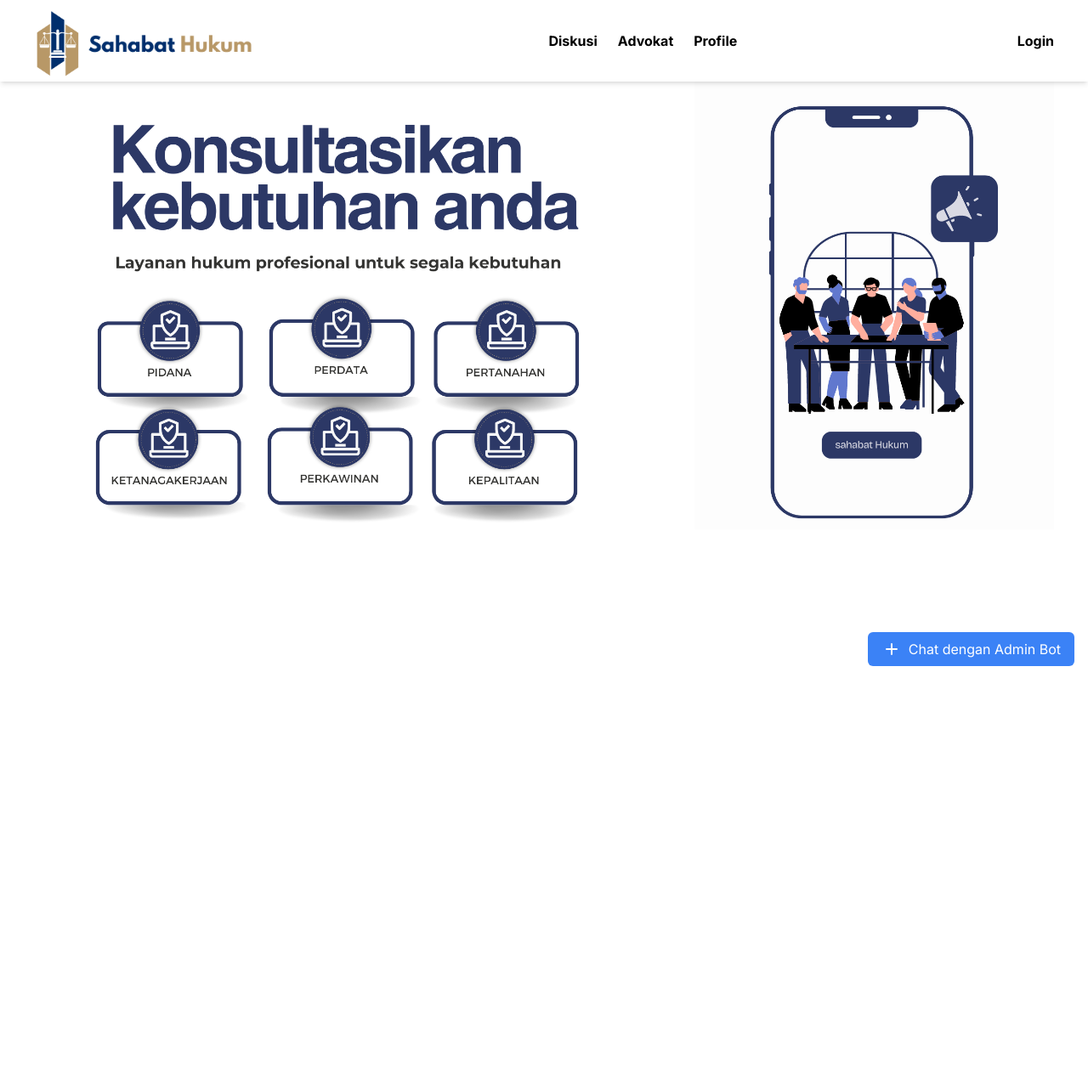
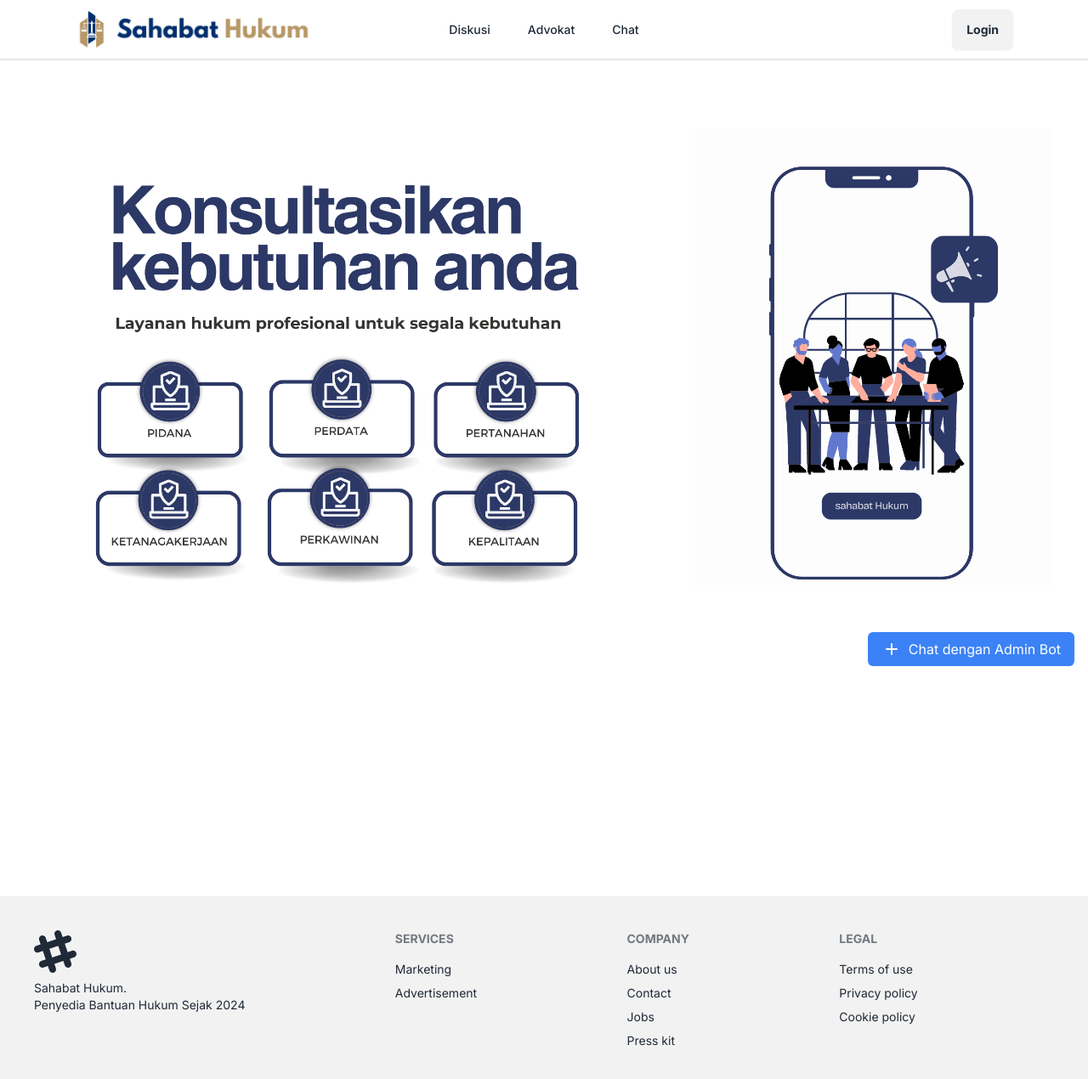
Before and after one commit to sahabat-hukum/app, a Next.js app in the folder our-web/: page / in a window 1280 px wide. Shown: the top 1270 px of the page at 85% size. Before the commit the page ends 800 px from the top, so only its background shows below. Built offline with nearby package versions, Linux system fonts and the light colour scheme.

Commit message:
feat: create footer and fix navbar

```diff
--- a/our-web/package.json
+++ b/our-web/package.json
@@ -27,6 +27,7 @@
     "zod": "^3.23.8"
   },
   "devDependencies": {
+    "daisyui": "^4.11.1",
     "eslint": "^8",
     "eslint-config-next": "14.2.3",
     "postcss": "^8",
--- a/our-web/src/app/advokat/[id]/page.jsx
+++ b/our-web/src/app/advokat/[id]/page.jsx
@@ -7,10 +7,6 @@
   const advokat = await Advocate.getAdvocateById(params.id);
   return (
     <>
-      <div className="pt-20">
-        <Navbar />
-      </div>
-
       <div>
         <div className=" h-screen w-full mt-10  justify-center flex px-36 ">
           <div className=" ">
--- a/our-web/src/app/advokat/page.jsx
+++ b/our-web/src/app/advokat/page.jsx
@@ -30,10 +30,6 @@
   }, []);
   return (
     <>
-      <div className="pt-20">
-        <Navbar />
-      </div>
-
       <div className="fixed bg-white w-full py-5">
         <div className="mt-20 w-full">
           <h1 className="flex justify-center font-bold text-4xl text-blue-950">
--- a/our-web/src/app/diskusi/[slug]/page.jsx
+++ b/our-web/src/app/diskusi/[slug]/page.jsx
@@ -33,10 +33,6 @@
 
   return (
     <>
-      <div className="pt-20">
-        <Navbar />
-      </div>
-
       <div style={{ marginLeft: 250 }} className="h-screen mt-3 flex-col">
         <div>
           <div
--- a/our-web/src/app/layout.js
+++ b/our-web/src/app/layout.js
@@ -1,5 +1,7 @@
 import { Inter } from "next/font/google";
 import "./globals.css";
+import Navbar from "@/components/navbar";
+import Footer from "@/components/footer";
 
 const inter = Inter({ subsets: ["latin"] });
 
@@ -11,7 +13,11 @@
 export default function RootLayout({ children }) {
   return (
     <html lang="en">
-      <body className={inter.className}>{children}</body>
+      <body className={inter.className}>
+        <Navbar />
+        {children}
+        <Footer />
+      </body>
     </html>
   );
 }
--- a/our-web/src/app/page.js
+++ b/our-web/src/app/page.js
@@ -1,17 +1,15 @@
-"use client"
-import About from '@/components/about'
-import Navbar from '@/components/navbar'
-import Modal from '@/components/modal'
-import React from 'react'
+"use client";
+import About from "@/components/about";
+import Navbar from "@/components/navbar";
+import Modal from "@/components/modal";
+import React from "react";
 
 const page = () => {
-
   return (
-    <div className='bg-white'>
-      <Navbar/>
-      <About/>
-      <Modal/>
+    <div className="bg-white">
+      <About />
+      <Modal />
     </div>
-  )
-}
-export default page
+  );
+};
+export default page;
--- a/our-web/src/components/about.jsx
+++ b/our-web/src/components/about.jsx
@@ -3,7 +3,7 @@
 const About = () => {
   return (
     <>
-      <div className="  mx-20  flex justify-center mt-20 gap-10 ">
+      <div className="  mx-20  flex justify-center mt-20 gap-10 bg-white">
         <div>
           <img
             className="rounded-lg mr-10"
@@ -13,9 +13,13 @@
           />
         </div>
         <div>
-
           <div>
-            <img className="mb-10 ml-10" style={{width:500}}   src="../../8.png" alt="" />
+            <img
+              className="mb-10 ml-10"
+              style={{ width: 500 }}
+              src="../../8.png"
+              alt=""
+            />
           </div>
         </div>
       </div>
--- /dev/null
+++ b/our-web/src/components/footer.jsx
@@ -0,0 +1,44 @@
+export default function Footer() {
+  return (
+    <>
+      <footer className="footer p-10 bg-base-200 text-base-content mt-80">
+        <aside>
+          <svg
+            width="50"
+            height="50"
+            viewBox="0 0 24 24"
+            xmlns="http://www.w3.org/2000/svg"
+            fillRule="evenodd"
+            clipRule="evenodd"
+            className="fill-current"
+          >
+            <path d="M22.672 15.226l-2.432.811.841 2.515c.33 1.019-.209 2.127-1.23 2.456-1.15.325-2.148-.321-2.463-1.226l-.84-2.518-5.013 1.677.84 2.517c.391 1.203-.434 2.542-1.831 2.542-.88 0-1.601-.564-1.86-1.314l-.842-2.516-2.431.809c-1.135.328-2.145-.317-2.463-1.229-.329-1.018.211-2.127 1.231-2.456l2.432-.809-1.621-4.823-2.432.808c-1.355.384-2.558-.59-2.558-1.839 0-.817.509-1.582 1.327-1.846l2.433-.809-.842-2.515c-.33-1.02.211-2.129 1.232-2.458 1.02-.329 2.13.209 2.461 1.229l.842 2.515 5.011-1.677-.839-2.517c-.403-1.238.484-2.553 1.843-2.553.819 0 1.585.509 1.85 1.326l.841 2.517 2.431-.81c1.02-.33 2.131.211 2.461 1.229.332 1.018-.21 2.126-1.23 2.456l-2.433.809 1.622 4.823 2.433-.809c1.242-.401 2.557.484 2.557 1.838 0 .819-.51 1.583-1.328 1.847m-8.992-6.428l-5.01 1.675 1.619 4.828 5.011-1.674-1.62-4.829z"></path>
+          </svg>
+          <p>
+            Sahabat Hukum.
+            <br />
+            Penyedia Bantuan Hukum Sejak 2024
+          </p>
+        </aside>
+        <nav>
+          <h6 className="footer-title">Services</h6>
+          <a className="link link-hover">Marketing</a>
+          <a className="link link-hover">Advertisement</a>
+        </nav>
+        <nav>
+          <h6 className="footer-title">Company</h6>
+          <a className="link link-hover">About us</a>
+          <a className="link link-hover">Contact</a>
+          <a className="link link-hover">Jobs</a>
+          <a className="link link-hover">Press kit</a>
+        </nav>
+        <nav>
+          <h6 className="footer-title">Legal</h6>
+          <a className="link link-hover">Terms of use</a>
+          <a className="link link-hover">Privacy policy</a>
+          <a className="link link-hover">Cookie policy</a>
+        </nav>
+      </footer>
+    </>
+  );
+}
--- a/our-web/src/components/navbar.jsx
+++ b/our-web/src/components/navbar.jsx
@@ -5,40 +5,134 @@
 import React from "react";
 
 const Navbar = () => {
-  const isLogIn = Cookies.get("Authorization")
+  const isLogIn = Cookies.get("Authorization");
   return (
     <>
-      <div className="h-24 w-full shadow-md flex z-20  justify-between pt-6 px-10 bg-white fixed -translate-y-20">
+      <div className="border-b-2">
+        <div className="lg:mx-20 bg-base-100 ">
+          <div className="navbar">
+            <div className="navbar-start">
+              <div className="dropdown">
+                <div
+                  tabIndex={0}
+                  role="button"
+                  className="btn btn-ghost lg:hidden"
+                >
+                  <svg
+                    xmlns="http://www.w3.org/2000/svg"
+                    className="h-5 w-5"
+                    fill="none"
+                    viewBox="0 0 24 24"
+                    stroke="currentColor"
+                  >
+                    <path
+                      strokeLinecap="round"
+                      strokeLinejoin="round"
+                      strokeWidth="2"
+                      d="M4 6h16M4 12h8m-8 6h16"
+                    />
+                  </svg>
+                </div>
+                <ul
+                  tabIndex={0}
+                  className="menu menu-sm dropdown-content mt-3 z-[1] p-2 shadow bg-base-100 rounded-box w-52"
+                >
+                  <li>
+                    <Link
+                      href="/diskusi"
+                      className="hover:text-blue-950 font-medium"
+                    >
+                      {" "}
+                      Diskusi
+                    </Link>
+                  </li>
+                  <li>
+                    <Link
+                      href="/advokat"
+                      className="hover:text-blue-950 font-medium"
+                    >
+                      {" "}
+                      Advokat
+                    </Link>
+                  </li>
+                  <li>
+                    <Link
+                      href="/chat-list"
+                      className="hover:text-blue-950 font-medium"
+                    >
+                      {" "}
+                      Chat
+                    </Link>
+                  </li>
+                </ul>
+              </div>
               <Link href="/">
                 <div className="flex">
                   <div>
-              <img className="w-14 -mt-3" src="../../sahabat.png" alt="" />
+                    <img className="w-10 p-1" src="../../sahabat.png" alt="" />
                   </div>
-            <div className="pt-6 mr-3">
-              <img className="w-52 -mt-3" src="../../sahabat1.png" alt="" />
+                  <div className="flex items-center">
+                    <img className="h-10" src="../../sahabat1.png" alt="" />
                   </div>
                 </div>
               </Link>
-        <div className="flex gap-6 mt-3 font-bold">
-          <Link href="/diskusi">
+            </div>
+            <div className="navbar-center hidden lg:flex">
+              <ul className="menu menu-horizontal px-1 gap-3">
+                <li>
+                  <Link
+                    href="/diskusi"
+                    className="hover:text-blue-950 font-medium"
+                  >
                     {" "}
-            <div className="hover:text-blue-950">Diskusi</div>
+                    Diskusi
                   </Link>
-          <Link href="/advokat">
+                </li>
+                <li>
+                  <Link
+                    href="/advokat"
+                    className="hover:text-blue-950 font-medium"
+                  >
                     {" "}
-            <div className="hover:text-blue-950">Advokat</div>
+                    Advokat
                   </Link>
-          <div className="hover:text-blue-950">Profile</div>
+                </li>
+                <li>
+                  <Link
+                    href="/chat-list"
+                    className="hover:text-blue-950 font-medium"
+                  >
+                    {" "}
+                    Chat
+                  </Link>
+                </li>
+              </ul>
             </div>
+            <div className="navbar-end">
               {!isLogIn ? (
-        <Link href="/login">
+                <Link
+                  href="/login"
+                  className="btn font-bold hover:text-blue-950"
+                >
                   {" "}
-          <div className=" mt-3 font-bold hover:text-blue-950">Login</div>
+                  Login
                 </Link>
-        ) : (<div className="mt-3 font-bold  hover:text-blue-950"><button onClick={() => {logoutAction()}} className="bg-blue-950 px-2 py-1 rounded-sm text-white">
+              ) : (
+                <div>
+                  <button
+                    onClick={() => {
+                      logoutAction();
+                    }}
+                    className="btn font-bold hover:text-blue-950"
+                  >
                     {" "}
                     Logout
-      </button></div>)}
+                  </button>
+                </div>
+              )}
+            </div>
+          </div>
+        </div>
       </div>
     </>
   );
--- a/our-web/tailwind.config.js
+++ b/our-web/tailwind.config.js
@@ -1,4 +1,5 @@
 /** @type {import('tailwindcss').Config} */
+import daisyui from "daisyui";
 module.exports = {
   content: [
     "./src/pages/**/*.{js,ts,jsx,tsx,mdx}",
@@ -14,5 +15,8 @@
       },
     },
   },
-  plugins: [],
+  plugins: [daisyui],
+  daisyui: {
+    themes: ["light"],
+  },
 };
```
Also changed, not shown: our-web/src/app/chatbot/page.jsx (+3 -6 lines), our-web/src/app/diskusi/page.jsx (+1 -7 lines), 1 other file (tests, documents, lock files or other folders). Lines whose indentation alone changed are shown as unchanged.
